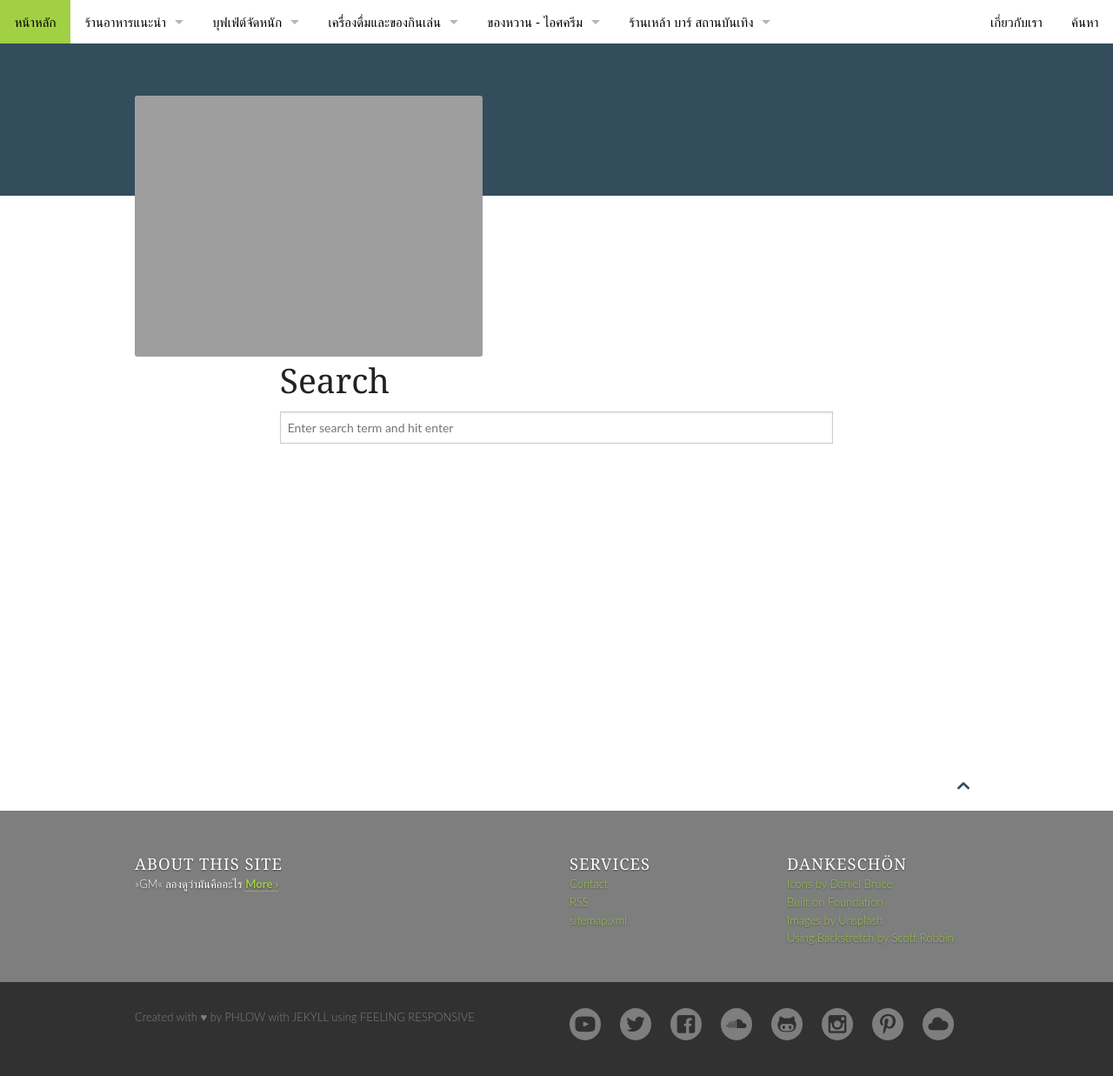
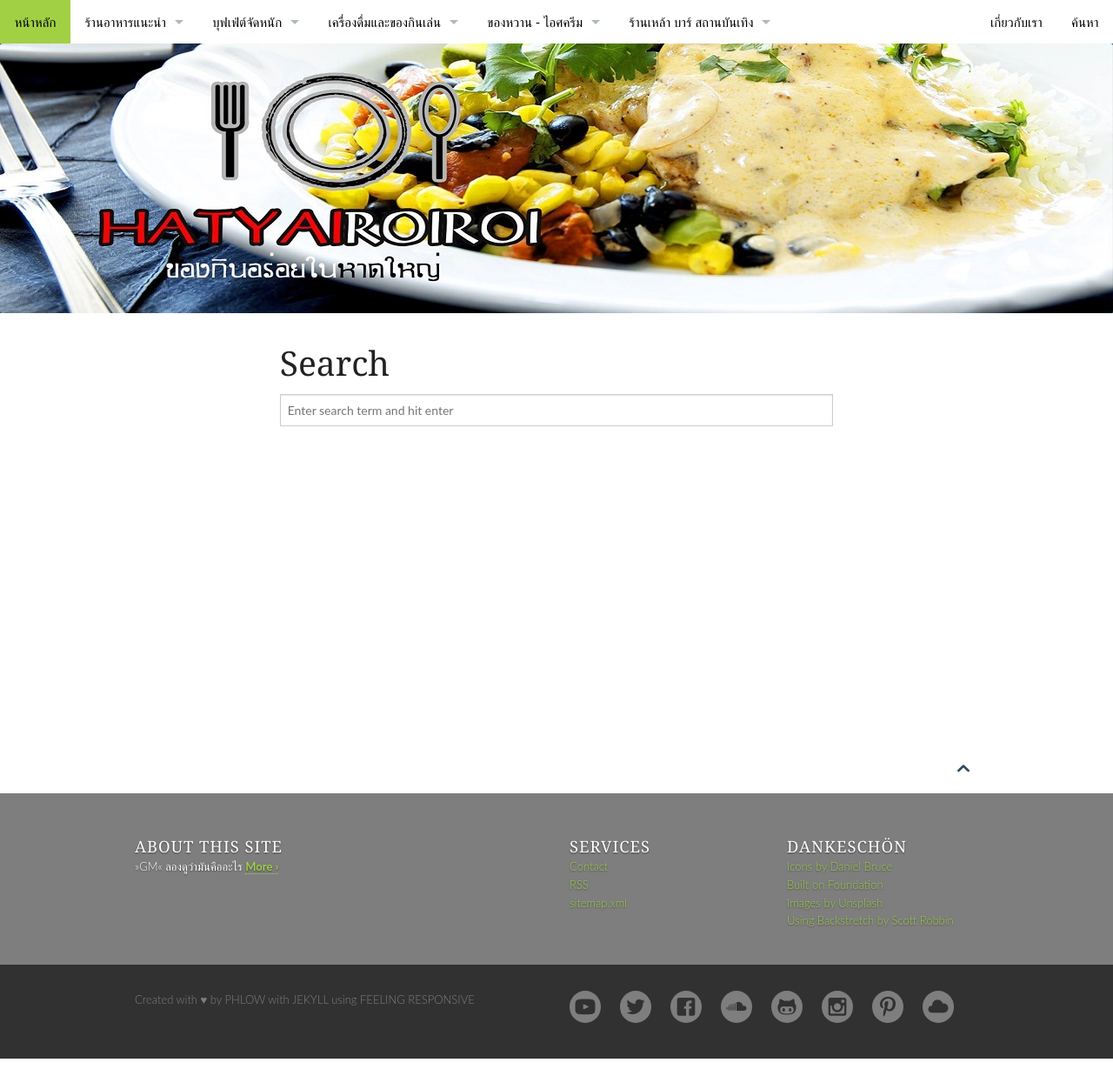
Before and after one commit to hatyairoiroi/hatyairoiroi.github.io, a Jekyll site: the page built from pages/search.md, in a window 1280 px wide. Shown: the whole page at 87% size. Built offline with Jekyll 4.4.1, drawn with Linux system fonts in a browser that asks for light colours.

Commit message:
Update search.md

```diff
--- a/pages/search.md
+++ b/pages/search.md
@@ -2,6 +2,8 @@
 layout: page
 show_meta: false
 title: "Search"
+header:
+   image_fullwidth: "header_hatyai.jpg"
 permalink: "/search/"
 ---
 
```
